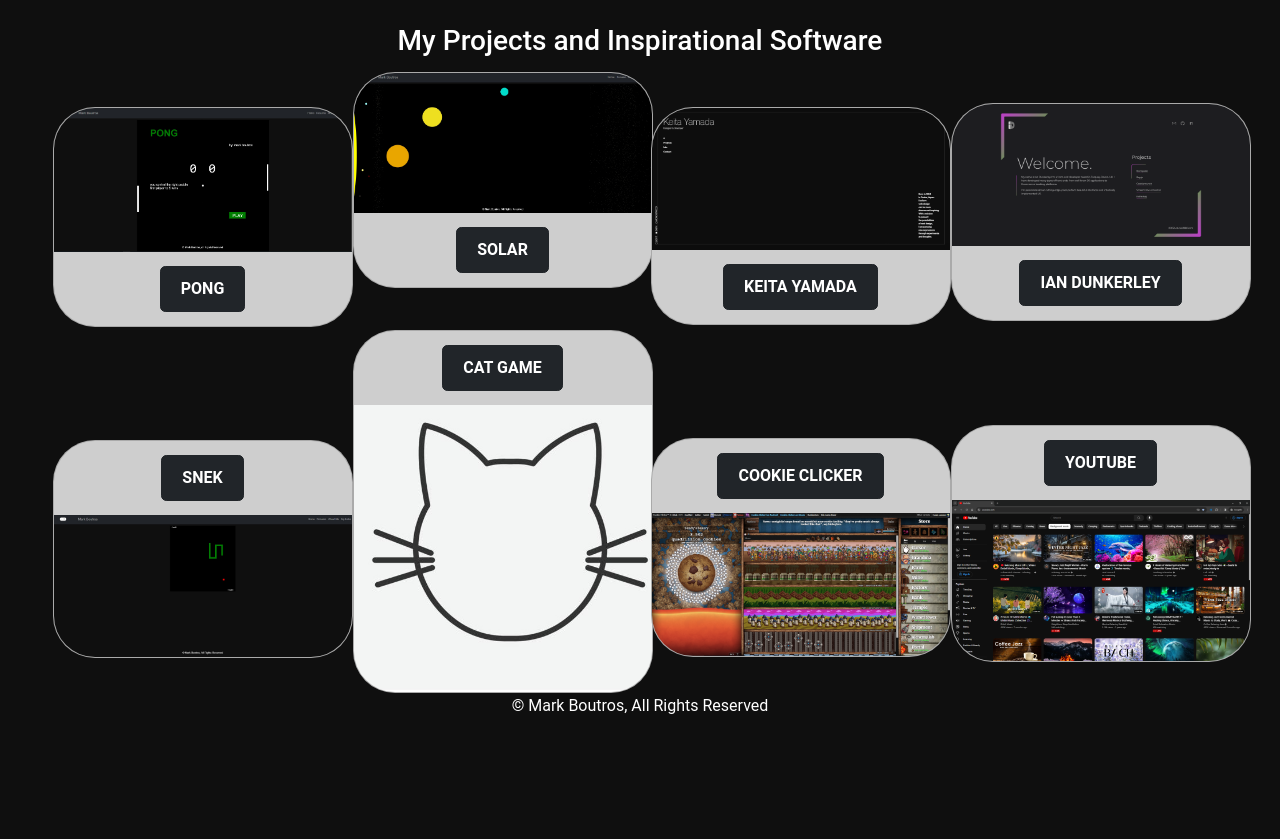
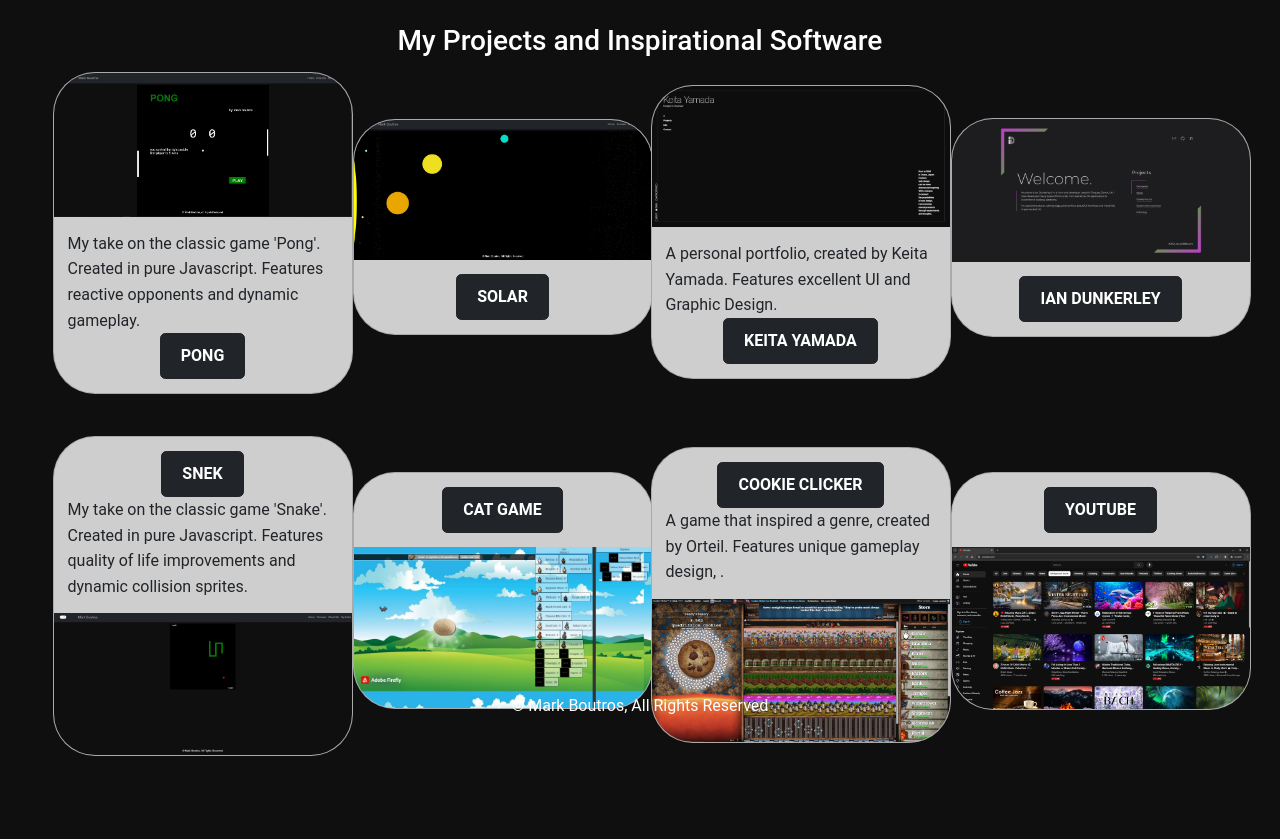
Before and after one commit to MarkNaSSIB/portfolio-project, a Django app: page / in a window 1280 px wide. Shown: the part 67-906 px from the top of the page. Before the commit the page ends 781 px from the top, so only its background shows below. Run offline with Django 4.2, Linux system fonts and the light colour scheme.

Commit message:
photo updates

```diff
--- a/portfolio/templates/home.html
+++ b/portfolio/templates/home.html
@@ -28,6 +28,7 @@
                 <div class="card" style="width:300px">
                     <img class="card-img-top" src="{% static 'AboutContact/pongICO.jpg' %}" alt="pong game icon">
                     <div class="card-body d-flex flex-column align-items-center">
+                        <p>My take on the classic game 'Pong'. Created in pure Javascript. Features reactive opponents and dynamic gameplay.</p>
                         <a href="/pong/" class="btn btn-dark">pong</a>
                     </div>
                 </div>
@@ -36,6 +37,7 @@
                 <div class="card my-5" style="width:300px">
                     <div class="card-body d-flex flex-column align-items-center">
                         <a href="/snek/" class="btn btn-dark">snek</a>
+                        <p>My take on the classic game 'Snake'. Created in pure Javascript. Features quality of life improvements and dynamic collision sprites.</p>
                     </div>
                     <img class="card-img-bottom" src="{% static 'AboutContact/snekICO.jpg' %}" alt="snek game icon">
                 </div>
@@ -77,6 +79,7 @@
                 <div class="card" style="width:300px">
                     <img class="card-img-top" src="{% static 'AboutContact/KYP.png' %}" alt="Keita Yamada Portfolio icon">
                     <div class="card-body d-flex flex-column align-items-center">
+                        <p>A personal portfolio, created by Keita Yamada. Features excellent UI and Graphic Design.</p>
                         <a href="https://p5aholic.me/" class="btn btn-dark">Keita Yamada</a>
                     </div>
                 </div>
@@ -85,6 +88,7 @@
                 <div class="card my-5" style="width:300px">
                     <div class="card-body d-flex flex-column align-items-center">
                         <a href="https://orteil.dashnet.org/cookieclicker/" class="btn btn-dark">Cookie Clicker</a>
+                        <p>A game that inspired a genre, created by Orteil. Features unique gameplay design, .</p>
                     </div>
                     <img class="card-img-bottom" src="{% static 'AboutContact/CC.png' %}" alt="Cookie CLicker icon">
                 </div>
```
Also changed, not shown: portfolio/static/AboutContact/catICO.jpg.
